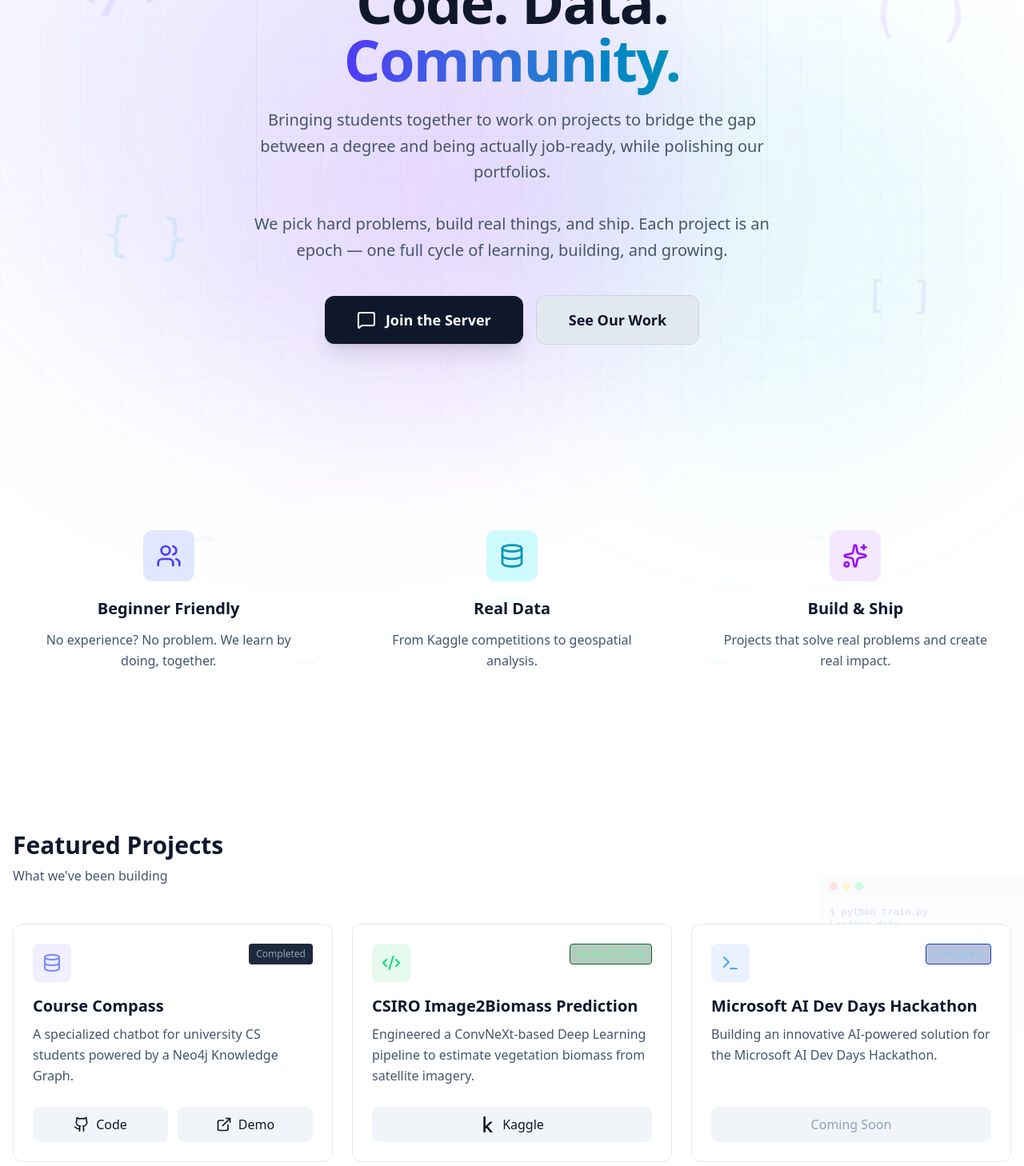
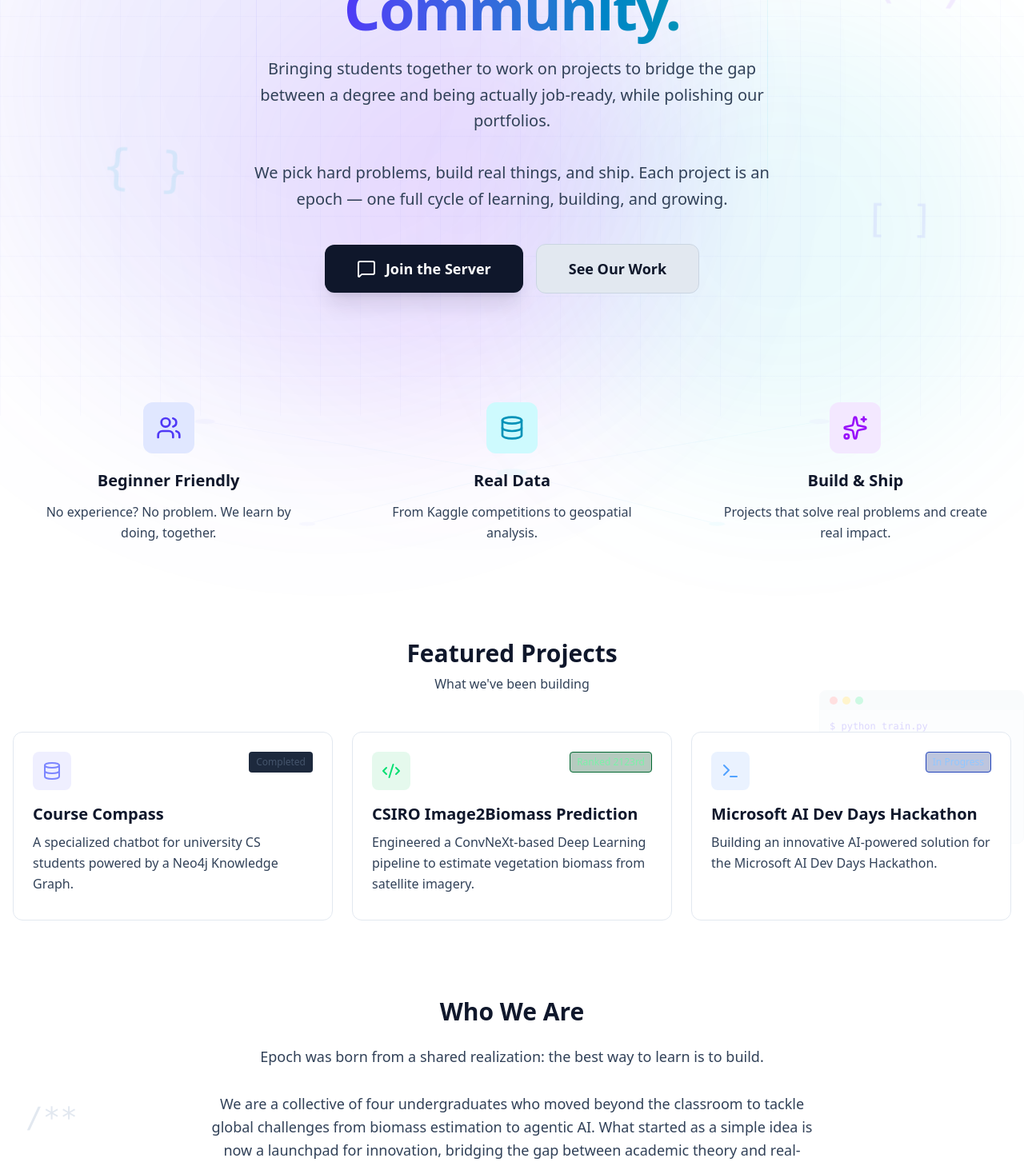
Before and after one commit to soni-ishan/the-good-data-lab, a Next.js app: page / in a window 1280 px wide. Shown: the part 280-1738 px from the top of the page at 80% size. Built offline with nearby package versions, Linux system fonts and the light colour scheme.

Commit message:
style: refine text colors and layout for improved readability and aesthetics across components

```diff
--- a/app/components/MobileNav.tsx
+++ b/app/components/MobileNav.tsx
@@ -28,7 +28,7 @@ export default function MobileNav() {
       </div>
 
       {mobileMenuOpen && (
-        <div className="absolute top-20 left-0 right-0 md:hidden border-t border-slate-200 dark:border-slate-800 py-4 bg-white/95 dark:bg-slate-950/95 backdrop-blur-md">
+        <div className="absolute top-16 left-0 right-0 md:hidden border-t border-slate-200/50 dark:border-slate-800/50 py-4 bg-white/95 dark:bg-slate-950/95 backdrop-blur-md">
           <div className="flex flex-col space-y-4 px-6">
             <a href="#projects" onClick={() => setMobileMenuOpen(false)} className="text-lg text-slate-600 dark:text-slate-300 hover:text-slate-900 dark:hover:text-white transition-colors">Projects</a>
             <a href="#about" onClick={() => setMobileMenuOpen(false)} className="text-lg text-slate-600 dark:text-slate-300 hover:text-slate-900 dark:hover:text-white transition-colors">About</a>
--- a/app/data.ts
+++ b/app/data.ts
@@ -26,7 +26,7 @@ export const projects = [
       text: "text-indigo-400",
       border: "hover:border-indigo-500/50",
       tagBg: "bg-slate-800 dark:bg-slate-800",
-      tagText: "text-slate-400 dark:text-slate-400",
+      tagText: "text-slate-600 dark:text-slate-400",
       tagBorder: "border-transparent"
     }
   },
--- a/app/globals.css
+++ b/app/globals.css
@@ -11,7 +11,7 @@
   /* Foreground/Text colors */
   --foreground: 15 23 42; /* Slate 900 */
   --foreground-muted: 71 85 105; /* Slate 600 */
-  --foreground-subtle: 100 116 139; /* Slate 500 */
+  --foreground-subtle: 71 85 105; /* Slate 500 */
 
   /* Border colors */
   --border: 226 232 240; /* Slate 200 */
@@ -40,7 +40,7 @@
   /* Foreground/Text colors */
   --foreground: 248 250 252; /* Slate 50 */
   --foreground-muted: 148 163 184; /* Slate 400 */
-  --foreground-subtle: 100 116 139; /* Slate 500 */
+  --foreground-subtle: 71 85 105; /* Slate 500 */
 
   /* Border colors */
   --border: 51 65 85; /* Slate 700 */
--- a/app/page.tsx
+++ b/app/page.tsx
@@ -40,9 +40,9 @@ export default function Home() {
       <div className="fixed bottom-0 left-1/4 w-125 h-125 bg-purple-600/8 dark:bg-purple-600/15 rounded-full blur-[100px] animate-float pointer-events-none" />
 
       {/* Navigation */}
-      <nav className="fixed w-full z-50 bg-white/80 dark:bg-slate-950/80 backdrop-blur-md border-b border-slate-200 dark:border-slate-800">
+      <nav className="fixed w-full z-50 bg-white/80 dark:bg-slate-950/80 backdrop-blur-md">
         <div className="max-w-7xl mx-auto px-6 sm:px-8 lg:px-10">
-          <div className="flex items-center justify-between h-20">
+          <div className="flex items-center justify-between h-16">
             <div className="flex items-center gap-3">
               <Terminal className="w-8 h-8 text-indigo-600 dark:text-indigo-400" />
               <span className="font-bold text-2xl text-slate-900 dark:text-slate-100">Epoch</span>
@@ -70,7 +70,7 @@ export default function Home() {
       </nav>
 
       {/* Hero Section */}
-      <section className="relative pt-32 pb-20 lg:pt-48 lg:pb-32 px-4">
+      <section className="relative pt-24 pb-12 lg:pt-32 lg:pb-16 px-4">
         {/* Floating code elements - left side */}
         <div className="absolute left-4 lg:left-16 top-1/4 text-indigo-500/10 dark:text-indigo-500/20 code-bracket text-6xl lg:text-8xl animate-drift pointer-events-none select-none">
           {'</>'}
@@ -107,7 +107,7 @@ export default function Home() {
             </span>
           </h1>
 
-          <p className="text-xl text-slate-600 dark:text-slate-400 mb-10 max-w-2xl mx-auto leading-relaxed">
+          <p className="text-xl text-slate-700 dark:text-slate-400 mb-10 max-w-2xl mx-auto leading-relaxed">
             Bringing students together to work on projects to bridge the gap between a degree and being actually job-ready, while polishing our portfolios.
             <br /><br />
             We pick hard problems, build real things, and ship. Each project is an epoch — one full cycle of learning, building, and growing.
@@ -135,7 +135,7 @@ export default function Home() {
       </section>
 
       {/* Stats / Values */}
-      <section className="py-20 relative" aria-labelledby="values-heading">
+      <section className="py-12 relative" aria-labelledby="values-heading">
         <h2 id="values-heading" className="sr-only">Our Values</h2>
         {/* Data nodes visualization */}
         <div className="absolute inset-0 overflow-hidden pointer-events-none">
@@ -166,27 +166,27 @@ export default function Home() {
               <Users className="w-8 h-8" />
             </div>
             <h3 className="text-xl font-semibold text-slate-900 dark:text-white mb-3">Beginner Friendly</h3>
-            <p className="text-slate-600 dark:text-slate-400 text-base leading-relaxed">No experience? No problem. We learn by doing, together.</p>
+            <p className="text-slate-700 dark:text-slate-400 text-base leading-relaxed">No experience? No problem. We learn by doing, together.</p>
           </div>
           <div className="p-6">
             <div className="bg-cyan-100 dark:bg-cyan-500/10 w-16 h-16 rounded-xl flex items-center justify-center mx-auto mb-5 text-cyan-600 dark:text-cyan-400">
               <Database className="w-8 h-8" />
             </div>
             <h3 className="text-xl font-semibold text-slate-900 dark:text-white mb-3">Real Data</h3>
-            <p className="text-slate-600 dark:text-slate-400 text-base leading-relaxed">From Kaggle competitions to geospatial analysis.</p>
+            <p className="text-slate-700 dark:text-slate-400 text-base leading-relaxed">From Kaggle competitions to geospatial analysis.</p>
           </div>
           <div className="p-6">
             <div className="bg-purple-100 dark:bg-purple-500/10 w-16 h-16 rounded-xl flex items-center justify-center mx-auto mb-5 text-purple-600 dark:text-purple-400">
               <Sparkles className="w-8 h-8" />
             </div>
             <h3 className="text-xl font-semibold text-slate-900 dark:text-white mb-3">Build & Ship</h3>
-            <p className="text-slate-600 dark:text-slate-400 text-base leading-relaxed">Projects that solve real problems and create real impact.</p>
+            <p className="text-slate-700 dark:text-slate-400 text-base leading-relaxed">Projects that solve real problems and create real impact.</p>
           </div>
         </div>
       </section>
 
       {/* Projects Section */}
-      <section id="projects" className="py-24 px-4 relative">
+      <section id="projects" className="py-12 px-4 relative">
         {/* Decorative terminal window in background */}
         <div className="absolute right-0 top-1/4 w-64 h-48 bg-slate-100 dark:bg-slate-900/50 rounded-lg border border-slate-200 dark:border-slate-800/50 overflow-hidden pointer-events-none opacity-20 dark:opacity-30 hidden xl:block">
           <div className="h-6 bg-slate-200 dark:bg-slate-800/50 flex items-center gap-1.5 px-3">
@@ -203,26 +203,23 @@ export default function Home() {
         </div>
 
         <div className="max-w-7xl mx-auto relative z-10">
-          <div className="mb-12">
+          <div className="text-center mb-12">
             <h2 className="text-3xl font-bold text-slate-900 dark:text-white">Featured Projects</h2>
-            <p className="text-slate-600 dark:text-slate-400 mt-2">What we&apos;ve been building</p>
+            <p className="text-slate-700 dark:text-slate-400 mt-2">What we&apos;ve been building</p>
           </div>
 
           <div className="grid grid-cols-1 md:grid-cols-2 lg:grid-cols-3 gap-6">
 
             {projects.map((project, index) => {
               const IconComponent = project.icon;
-              const hasCode = project.links.code;
-              const hasDemo = project.links.demo && project.links.demo !== "#";
-              const hasKaggle = project.links.kaggle;
 
               return (
                 <button
                   key={index}
                   onClick={() => openProjectDrawer(project)}
-                  className={`group bg-white dark:bg-slate-900 border border-slate-200 dark:border-slate-800 rounded-xl p-6 ${project.theme.border} transition-all hover:-translate-y-1 text-left w-full cursor-pointer`}
+                  className={`group bg-white dark:bg-slate-900 border border-slate-200 dark:border-slate-800 rounded-xl p-6 ${project.theme.border} transition-all hover:-translate-y-1 text-left w-full cursor-pointer flex flex-col`}
                 >
-                  <div className="flex justify-between items-start mb-4">
+                  <div className="flex justify-between items-start mb-4 w-full">
                     <div className={`p-3 ${project.theme.bg} rounded-lg ${project.theme.text}`}>
                       <IconComponent className="w-6 h-6" />
                     </div>
@@ -233,31 +230,9 @@ export default function Home() {
                     )}
                   </div>
                   <h3 className="text-xl font-bold text-slate-900 dark:text-white mb-2">{project.title}</h3>
-                  <p className="text-slate-600 dark:text-slate-400 text-base mb-6 h-20 leading-relaxed">
+                  <p className="text-slate-700 dark:text-slate-400 text-base mb-2 flex-grow leading-relaxed">
                     {project.description}
                   </p>
-                  <div className="flex gap-3 mt-auto">
-                    {hasCode && (
-                      <span className="flex-1 flex items-center justify-center gap-2 py-2.5 rounded-lg bg-slate-100 dark:bg-slate-800 group-hover:bg-slate-200 dark:group-hover:bg-slate-700 text-base font-medium transition-colors">
-                        <Github className="w-5 h-5" /> Code
-                      </span>
-                    )}
-                    {hasDemo && (
-                      <span className="flex-1 flex items-center justify-center gap-2 py-2.5 rounded-lg bg-slate-100 dark:bg-slate-800 group-hover:bg-slate-200 dark:group-hover:bg-slate-700 text-base font-medium transition-colors">
-                        <ExternalLink className="w-5 h-5" /> Demo
-                      </span>
-                    )}
-                    {hasKaggle && (
-                      <span className="flex-1 flex items-center justify-center gap-2 py-2.5 rounded-lg bg-slate-100 dark:bg-slate-800 group-hover:bg-slate-200 dark:group-hover:bg-slate-700 text-base font-medium transition-colors">
-                        <KaggleIcon className="w-5 h-5" /> Kaggle
-                      </span>
-                    )}
-                    {!hasCode && !hasDemo && !hasKaggle && (
-                      <span className="flex-1 flex items-center justify-center gap-2 py-2.5 rounded-lg bg-slate-100 dark:bg-slate-800/50 text-slate-400 dark:text-slate-500 text-base font-medium">
-                        Coming Soon
-                      </span>
-                    )}
-                  </div>
                 </button>
               );
             })}
@@ -267,7 +242,7 @@ export default function Home() {
       </section>
 
       {/* Who We Are & Team Section */}
-      <section id="about" className="py-24 px-4 relative">
+      <section id="about" className="py-12 px-4 relative">
         {/* Code decoration - left */}
         <div className="absolute left-8 top-1/4 text-slate-200 dark:text-slate-800 code-bracket text-4xl pointer-events-none select-none hidden lg:block">
           {'/**'}
@@ -278,8 +253,8 @@ export default function Home() {
         <div className="max-w-6xl mx-auto">
           <div className="text-center mb-16 max-w-3xl mx-auto">
             <h2 className="text-3xl font-bold text-slate-900 dark:text-white mb-6">Who We Are</h2>
-            <p className="text-slate-600 dark:text-slate-400 text-lg leading-relaxed">
-              Epoch was born from a shared realization: the best way to learn Data Science is to build.
+            <p className="text-slate-700 dark:text-slate-400 text-lg leading-relaxed">
+              Epoch was born from a shared realization: the best way to learn is to build.
               <br /><br />
               We are a collective of four undergraduates who moved beyond the classroom to tackle global challenges from biomass estimation to agentic AI.
               What started as a simple idea is now a launchpad for innovation, bridging the gap between academic theory and real-world impact.
```
Also changed, not shown: app/components/ProjectDrawer.tsx (+8 -8 lines).
